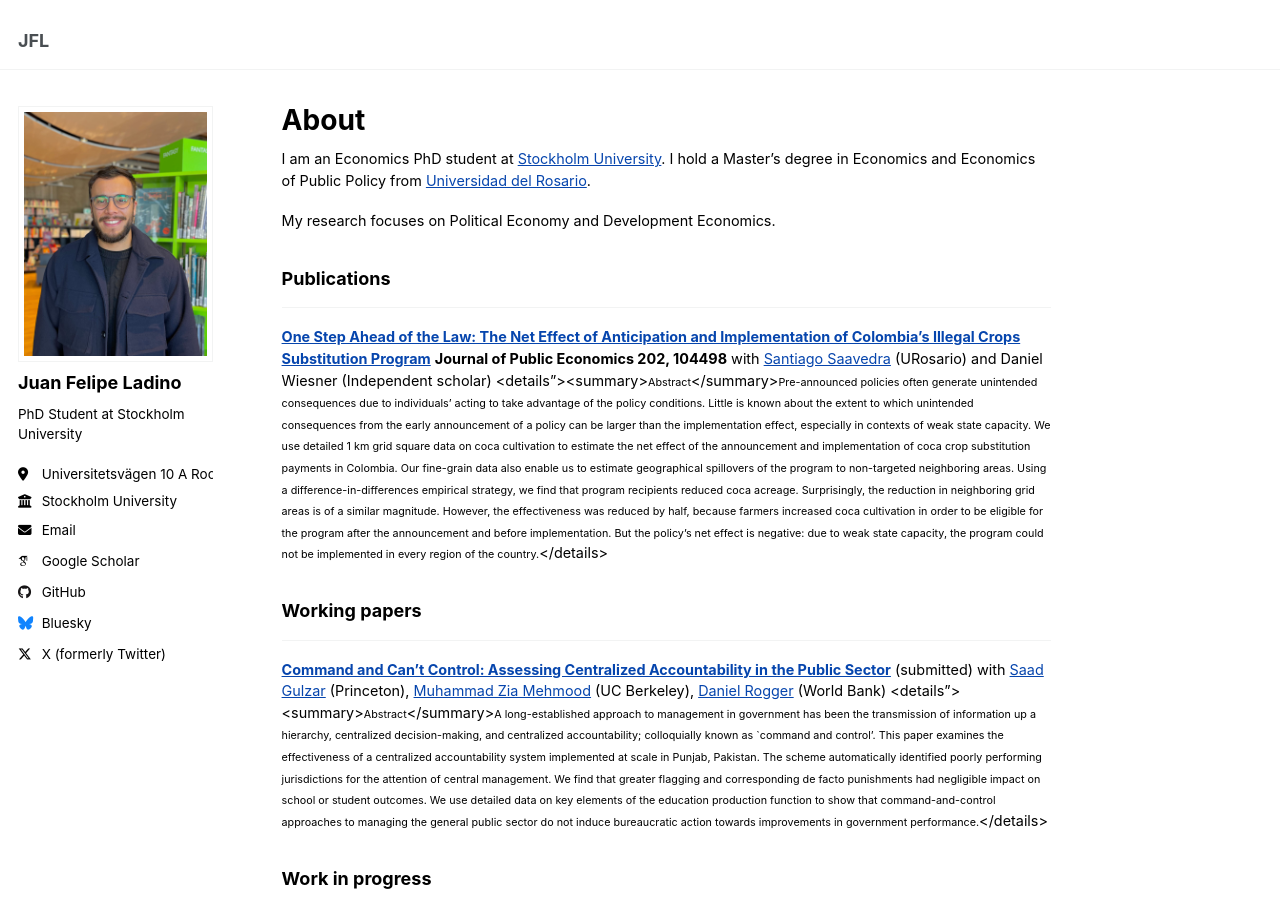
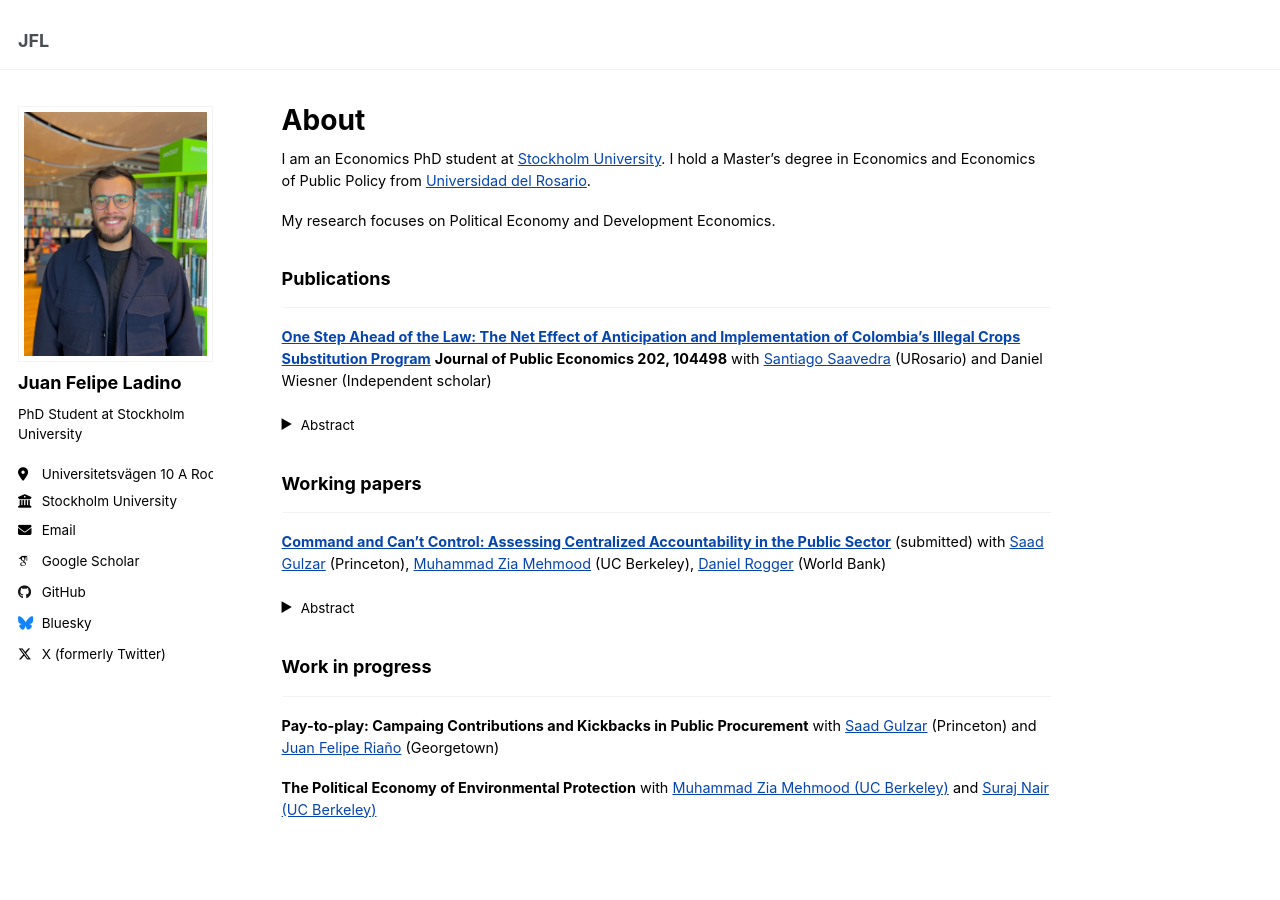
Before and after one commit to juanfladino/juanfladino.github.io, a Jekyll site: the page built from _pages/about.md, in a window 1280 px wide and 900 px high. Built offline with Jekyll 4.4.1, drawn with Linux system fonts in a browser that asks for light colours; some web fonts are replaced.

Commit message:
Update about.md

```diff
--- a/_pages/about.md
+++ b/_pages/about.md
@@ -15,12 +15,12 @@ My research focuses on Political Economy and Development Economics.
 -------------------------
 
 [**One Step Ahead of the Law: The Net Effect of Anticipation and Implementation of Colombia's Illegal Crops Substitution Program**](https://www.sciencedirect.com/science/article/pii/S0047272721001341) **Journal of Public Economics 202, 104498** with [Santiago Saavedra](https://sites.google.com/view/santiago-saavedra/home) (URosario) and Daniel Wiesner (Independent scholar)
-<details"><summary><small>Abstract</small></summary><small>Pre-announced policies often generate unintended consequences due to individuals’ acting to take advantage of the policy conditions. Little is known about the extent to which unintended consequences from the early announcement of a policy can be larger than the implementation effect, especially in contexts of weak state capacity. We use detailed 1 km grid square data on coca cultivation to estimate the net effect of the announcement and implementation of coca crop substitution payments in Colombia. Our fine-grain data also enable us to estimate geographical spillovers of the program to non-targeted neighboring areas. Using a difference-in-differences empirical strategy, we find that program recipients reduced coca acreage. Surprisingly, the reduction in neighboring grid areas is of a similar magnitude. However, the effectiveness was reduced by half, because farmers increased coca cultivation in order to be eligible for the program after the announcement and before implementation. But the policy’s net effect is negative: due to weak state capacity, the program could not be implemented in every region of the country.</small></details>
+<details><summary><small>Abstract</small></summary><small>Pre-announced policies often generate unintended consequences due to individuals’ acting to take advantage of the policy conditions. Little is known about the extent to which unintended consequences from the early announcement of a policy can be larger than the implementation effect, especially in contexts of weak state capacity. We use detailed 1 km grid square data on coca cultivation to estimate the net effect of the announcement and implementation of coca crop substitution payments in Colombia. Our fine-grain data also enable us to estimate geographical spillovers of the program to non-targeted neighboring areas. Using a difference-in-differences empirical strategy, we find that program recipients reduced coca acreage. Surprisingly, the reduction in neighboring grid areas is of a similar magnitude. However, the effectiveness was reduced by half, because farmers increased coca cultivation in order to be eligible for the program after the announcement and before implementation. But the policy’s net effect is negative: due to weak state capacity, the program could not be implemented in every region of the country.</small></details>
 
 ### Working papers
 -------------------------
 [**Command and Can't Control: Assessing Centralized Accountability in the Public Sector**](http://juanfladino.github.io/files/Gulzar_etal_2025_CommandAndControl.pdf) (submitted) with [Saad Gulzar](https://saadgulzar.com/) (Princeton), [Muhammad Zia Mehmood](https://www.ziamehmood.com/) (UC Berkeley), [Daniel Rogger](https://www.danrogger.com/) (World Bank)
-<details"><summary><small>Abstract</small></summary><small>A long-established approach to management in government has been the transmission of information up a hierarchy, centralized decision-making, and centralized accountability; colloquially known as `command and control'. This paper examines the effectiveness of a centralized accountability system implemented at scale in Punjab, Pakistan. The scheme automatically identified poorly performing jurisdictions for the attention of central management. We find that greater flagging and corresponding de facto punishments had negligible impact on school or student outcomes. We use detailed data on key elements of the education production function to show that command-and-control approaches to managing the general public sector do not induce bureaucratic action towards improvements in government performance.</small></details>
+<details><summary><small>Abstract</small></summary><small>A long-established approach to management in government has been the transmission of information up a hierarchy, centralized decision-making, and centralized accountability; colloquially known as `command and control'. This paper examines the effectiveness of a centralized accountability system implemented at scale in Punjab, Pakistan. The scheme automatically identified poorly performing jurisdictions for the attention of central management. We find that greater flagging and corresponding de facto punishments had negligible impact on school or student outcomes. We use detailed data on key elements of the education production function to show that command-and-control approaches to managing the general public sector do not induce bureaucratic action towards improvements in government performance.</small></details>
 
 ### Work in progress
 -------------------------
```
